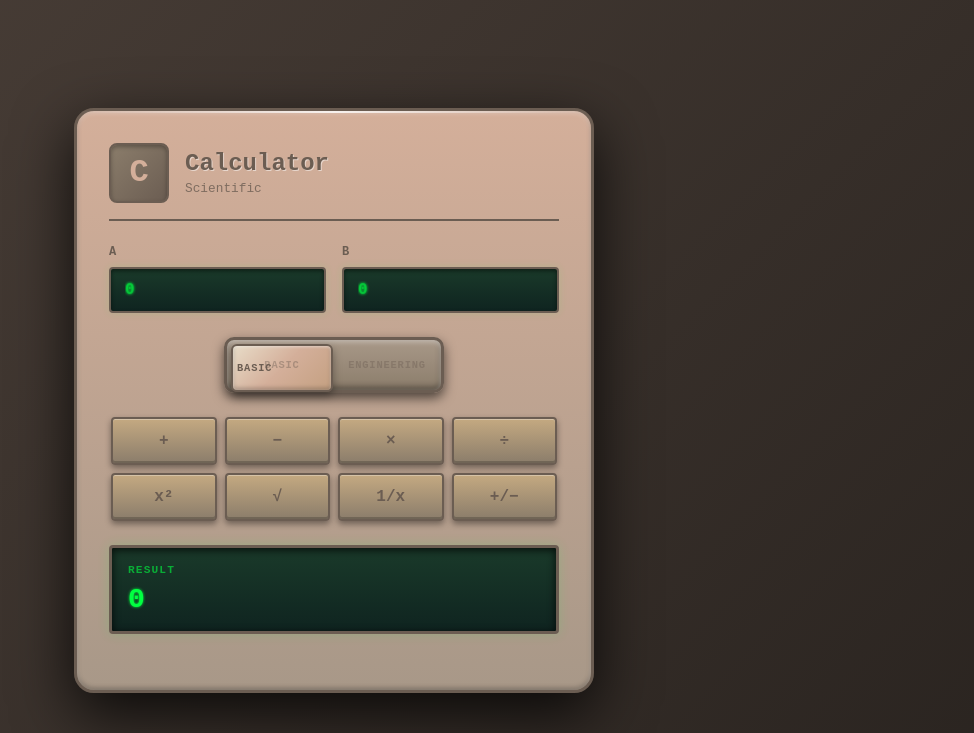
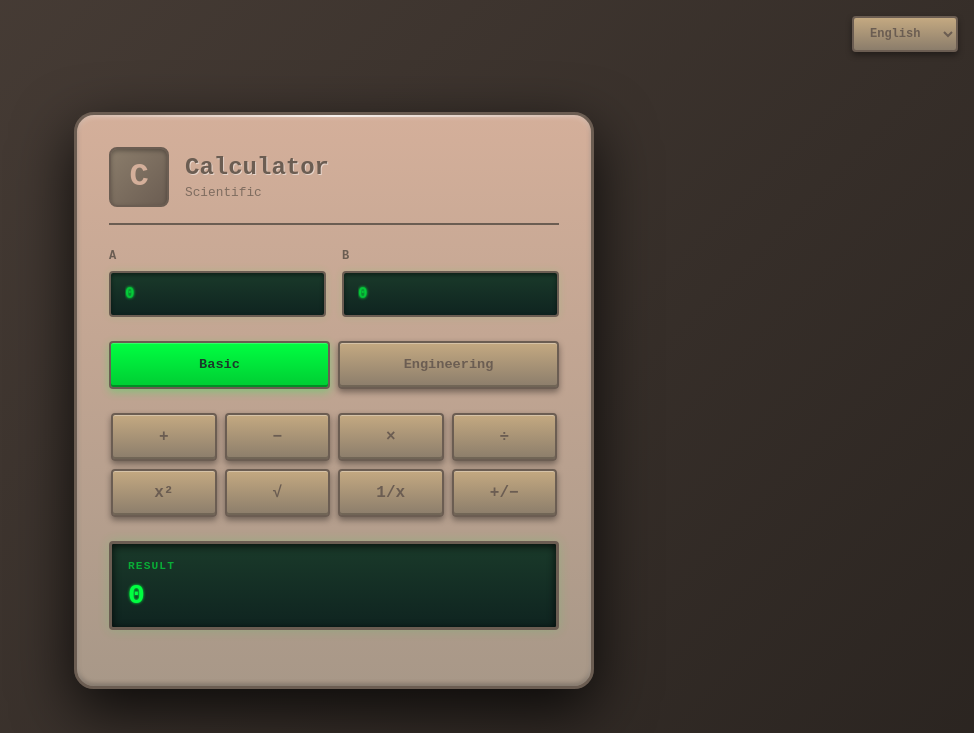
Before and after one commit to zer0nomad/calkproject, a Flask app: page / in a window 1280 px wide. Shown: the top 733 px of the page, without its empty margins (306-1280 px from the left). Run offline with Flask 2, Linux system fonts and the light colour scheme.

Commit message:
Refactor: Simplify mode toggle and add language selector
Mode Toggle Redesign:
- Replaced complex toggle switch with two simple buttons
- Buttons styled identically to operation buttons (familiar UX)
- Active button shows LCD green color (#00ff41) with glow effect
- Inactive button has standard beige/tan styling
- Buttons arranged in 2-column grid, match overall aesthetic
- Hover and active states consistent with other buttons

Language Selector:
- Added language dropdown in top-right corner
- Supports 7 languages: English, Russian, French, German, Spanish, Italian, Chinese
- Styled to match retro calculator aesthetic
- Uses cookie to persist language choice (365 days)
- Gracefully falls back to Accept-Language header
- Language selector uses same styling as buttons (tan/brown palette)

Code Changes:
- Updated main.py to handle language cookie
- Modified __init__.py with locale_selector_func for Babel
- Simplified HTML template (removed complex toggle switch markup)
- Added JavaScript function changeLanguage() for seamless switching
- Updated toggleMode() to add/remove active class on buttons

All 23 tests passing ✓
Cleaner, simpler UX with better visual consistency

```diff
--- a/calk/routes/main.py
+++ b/calk/routes/main.py
@@ -1,5 +1,5 @@
-from flask import Blueprint, render_template, request
-from flask_babel import gettext
+from flask import Blueprint, render_template, request, redirect, url_for
+from flask_babel import gettext, get_locale
 
 from ..services import calculator_service as svc
 
@@ -8,6 +8,12 @@
 
 @main_bp.route('/', methods=['GET', 'POST'])
 def index():
+    # Handle language selection
+    lang = request.args.get('lang')
+    if lang:
+        response = redirect(url_for('main.index'))
+        response.set_cookie('lang', lang, max_age=60*60*24*365)
+        return response
     result = None
     error = None
     op = None
--- a/calk/static/css/style.css
+++ b/calk/static/css/style.css
@@ -25,6 +25,38 @@
   color: var(--tan-dark);
   -webkit-font-smoothing: antialiased;
   -moz-osx-font-smoothing: grayscale;
+}
+
+.lang-selector {
+  position: absolute;
+  top: 1rem;
+  right: 1rem;
+  z-index: 100;
+}
+
+.lang-selector select {
+  padding: 0.5rem 0.75rem;
+  border: 2px solid var(--brown);
+  background: linear-gradient(180deg, var(--button-light) 0%, var(--button-dark) 100%);
+  color: var(--brown);
+  border-radius: 4px;
+  font-weight: 700;
+  font-family: 'Courier New', monospace;
+  font-size: 0.75rem;
+  cursor: pointer;
+  box-shadow: 0 3px 6px rgba(0, 0, 0, 0.4);
+  transition: all 0.2s ease;
+}
+
+.lang-selector select:hover {
+  transform: translateY(-2px);
+  box-shadow: 0 4px 8px rgba(0, 0, 0, 0.5);
+}
+
+.lang-selector select:focus {
+  outline: none;
+  border-color: var(--lcd-text);
+  box-shadow: 0 0 8px rgba(0, 255, 65, 0.3);
 }
 
 .wrap {
@@ -262,108 +294,57 @@
   width: 1px;
 }
 
-.toggle-container {
+.mode-buttons {
+  display: grid;
+  grid-template-columns: 1fr 1fr;
+  gap: 0.5rem;
   margin-bottom: 1.5rem;
-  display: flex;
-  justify-content: center;
+  border: none;
+  padding: 0;
 }
 
-.toggle-switch {
-  position: relative;
-  display: inline-block;
-  width: 220px;
-  height: 56px;
-  background: linear-gradient(180deg, var(--tan-dark) 0%, var(--button-dark) 100%);
-  border: 3px solid var(--brown);
-  border-radius: 10px;
-  box-shadow:
-    inset 0 2px 5px rgba(255,255,255,0.4),
-    inset 0 -3px 6px rgba(0,0,0,0.4),
-    0 5px 12px rgba(0,0,0,0.6);
+.mode-btn {
+  padding: 0.6rem 0.4rem;
+  border-radius: 4px;
+  border: 2px solid var(--brown);
+  font-weight: 700;
+  font-size: 0.85rem;
   cursor: pointer;
-  padding: 4px;
-}
-
-.toggle-switch input {
-  display: none;
-}
-
-.toggle-slider {
-  position: absolute;
-  top: 4px;
-  left: 4px;
-  right: auto;
-  width: 102px;
-  height: 48px;
-  background: linear-gradient(135deg, #e8dcc8 0%, #d4af9a 50%, #c4a081 100%);
-  border: 2px solid var(--brown);
-  border-radius: 6px;
-  transition: all 0.35s cubic-bezier(0.23, 1, 0.320, 1);
-  box-shadow:
-    inset 0 1px 3px rgba(255,255,255,0.5),
-    inset 0 -2px 4px rgba(0,0,0,0.25),
-    0 4px 8px rgba(0,0,0,0.35);
+  transition: all 0.1s ease;
+  background: linear-gradient(180deg, var(--button-light) 0%, var(--button-dark) 100%);
+  color: var(--brown);
   display: flex;
   align-items: center;
   justify-content: center;
+  min-height: 48px;
   font-family: 'Courier New', monospace;
-  font-size: 0.65rem;
-  font-weight: 900;
-  color: var(--brown);
-  text-transform: uppercase;
-  letter-spacing: 0.08em;
+  box-shadow:
+    0 3px 6px rgba(0, 0, 0, 0.4),
+    inset 0 1px 0 rgba(255, 255, 255, 0.3),
+    inset 0 -2px 0 rgba(0, 0, 0, 0.2);
 }
 
-.toggle-switch input:checked + .toggle-slider {
-  left: auto;
-  right: 4px;
+.mode-btn:hover:not(.active) {
+  background: linear-gradient(180deg, #d4af9a 0%, var(--button-light) 100%);
+  transform: translateY(-1px);
 }
 
-.toggle-slider::before {
-  content: 'BASIC';
-  position: absolute;
-  left: 4px;
-  opacity: 1;
-  transition: opacity 0.2s ease;
+.mode-btn:active:not(.active) {
+  transform: translateY(2px);
+  box-shadow:
+    0 1px 3px rgba(0, 0, 0, 0.4),
+    inset 0 2px 4px rgba(0, 0, 0, 0.3);
 }
 
-.toggle-switch input:checked + .toggle-slider::before {
-  opacity: 0;
-}
-
-.toggle-slider::after {
-  content: 'ENG';
-  position: absolute;
-  right: 4px;
-  opacity: 0;
-  transition: opacity 0.2s ease;
-}
-
-.toggle-switch input:checked + .toggle-slider::after {
-  opacity: 1;
-}
-
-.toggle-label {
-  position: absolute;
-  top: 50%;
-  transform: translateY(-50%);
-  font-family: 'Courier New', monospace;
+.mode-btn.active {
+  background: linear-gradient(180deg, #00ff41 0%, #00cc33 100%);
+  color: #1a3a2a;
+  text-shadow: 0 0 2px rgba(0, 255, 65, 0.5);
+  box-shadow:
+    0 3px 8px rgba(0, 255, 65, 0.3),
+    inset 0 1px 0 rgba(255, 255, 255, 0.2),
+    inset 0 -2px 0 rgba(0, 0, 0, 0.3);
   font-weight: 900;
-  font-size: 0.65rem;
-  color: rgba(107, 93, 82, 0.4);
-  text-transform: uppercase;
-  letter-spacing: 0.08em;
-  width: 102px;
-  text-align: center;
-  pointer-events: none;
-}
-
-.toggle-label.basic-label {
-  left: 4px;
-}
-
-.toggle-label.eng-label {
-  right: 4px;
 }
 
 .toggle-label.eng-label {
--- a/calk/templates/index.html
+++ b/calk/templates/index.html
@@ -9,6 +9,17 @@
   </head>
   <body>
     <div class="wrap">
+      <header class="lang-selector">
+        <select id="language-select" onchange="changeLanguage(this.value)">
+          <option value="en" {% if request.accept_languages.best_match(['en', 'ru', 'fr', 'de', 'es', 'it', 'zh']) == 'en' %}selected{% endif %}>English</option>
+          <option value="ru" {% if request.accept_languages.best_match(['en', 'ru', 'fr', 'de', 'es', 'it', 'zh']) == 'ru' %}selected{% endif %}>Русский</option>
+          <option value="fr" {% if request.accept_languages.best_match(['en', 'ru', 'fr', 'de', 'es', 'it', 'zh']) == 'fr' %}selected{% endif %}>Français</option>
+          <option value="de" {% if request.accept_languages.best_match(['en', 'ru', 'fr', 'de', 'es', 'it', 'zh']) == 'de' %}selected{% endif %}>Deutsch</option>
+          <option value="es" {% if request.accept_languages.best_match(['en', 'ru', 'fr', 'de', 'es', 'it', 'zh']) == 'es' %}selected{% endif %}>Español</option>
+          <option value="it" {% if request.accept_languages.best_match(['en', 'ru', 'fr', 'de', 'es', 'it', 'zh']) == 'it' %}selected{% endif %}>Italiano</option>
+          <option value="zh" {% if request.accept_languages.best_match(['en', 'ru', 'fr', 'de', 'es', 'it', 'zh']) == 'zh' %}selected{% endif %}>中文</option>
+        </select>
+      </header>
       <main class="card" role="main">
         <div class="header">
           <div class="logo">C</div>
@@ -31,13 +42,9 @@
             </div>
           </div>
 
-          <div class="toggle-container">
-            <label class="toggle-switch">
-              <input type="checkbox" id="mode-toggle" onchange="toggleMode(this.checked ? 'engineering' : 'basic')">
-              <span class="toggle-slider"></span>
-              <span class="toggle-label basic-label">{{ gettext('Basic') }}</span>
-              <span class="toggle-label eng-label">{{ gettext('Engineering') }}</span>
-            </label>
+          <div class="mode-buttons">
+            <button type="button" class="mode-btn basic-btn active" onclick="toggleMode('basic')">{{ gettext('Basic') }}</button>
+            <button type="button" class="mode-btn eng-btn" onclick="toggleMode('engineering')">{{ gettext('Engineering') }}</button>
           </div>
 
           <fieldset class="ops" role="group" aria-label="Basic Operations">
@@ -90,14 +97,24 @@
         function toggleMode(mode) {
           const basicOps = document.querySelector('.ops');
           const engineeringSection = document.getElementById('engineering-section');
+          const basicBtn = document.querySelector('.basic-btn');
+          const engBtn = document.querySelector('.eng-btn');
 
           if (mode === 'engineering') {
             basicOps.style.display = 'none';
             engineeringSection.classList.add('active');
+            basicBtn.classList.remove('active');
+            engBtn.classList.add('active');
           } else {
             basicOps.style.display = 'grid';
             engineeringSection.classList.remove('active');
+            basicBtn.classList.add('active');
+            engBtn.classList.remove('active');
           }
+        }
+
+        function changeLanguage(lang) {
+          window.location.href = '/?lang=' + lang;
         }
       </script>
     </div>
```
Also changed, not shown: calk/__init__.py (+11 -1 lines).
